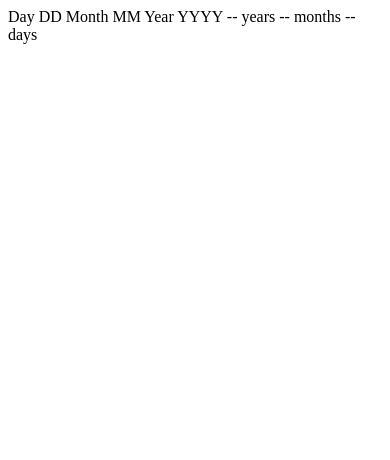
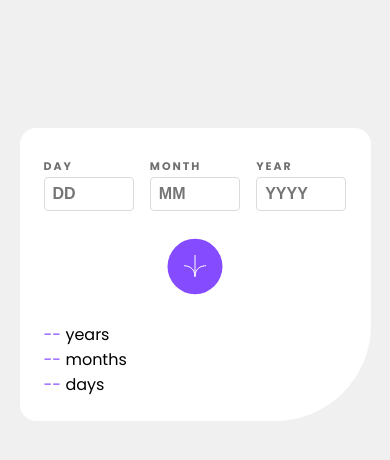
Before and after one commit to jorgecorderozx/frontendmentor-age-calculator, a plain HTML site: page index.html in a window 390 px wide. Drawn offline with Linux system fonts and the light colour scheme.

Commit message:
HTML structuring, mobile version started CSS Basic styles added First button and inputs versions finished

```diff
--- a/index.html
+++ b/index.html
@@ -1,25 +1,47 @@
 <!DOCTYPE html>
 <html lang="en">
+
 <head>
   <meta charset="UTF-8">
-  <meta name="viewport" content="width=device-width, initial-scale=1.0"> <!-- displays site properly based on user's device -->
+  <meta name="viewport" content="width=device-width, initial-scale=1.0">
+  <!-- displays site properly based on user's device -->
   <link rel="icon" type="image/png" sizes="32x32" href="./assets/images/favicon-32x32.png">
   <link rel="stylesheet" href="styles.css">
+  <link rel="preconnect" href="https://fonts.googleapis.com">
+  <link rel="preconnect" href="https://fonts.gstatic.com" crossorigin>
+  <link href="https://fonts.googleapis.com/css2?family=Poppins:ital,wght@0,400;0,700;1,400;1,800&display=swap"
+    rel="stylesheet">
   <title>Frontend Mentor | Age calculator app</title>
 </head>
-<body>
 
-  Day
-  DD
+<body class="flex-container">
+  <form action="" class="flex-container">
+    <div class="dateInputsContainer flex-container">
+      <div class="dateIndContainer">
+        <label for="dayField">Day</label>
+        <br>
+        <input type="text" id="dayField" placeholder="DD">
+      </div>
+      <div class="dateIndContainer">
+        <label for="monthField">Month</label>
+        <br>
+        <input type="text" id="monthField" placeholder="MM">
+      </div>
+      <div class="dateIndContainer">
+        <label for="yearField">Year</label>
+        <br>
+        <input type="text" id="yearField" placeholder="YYYY">
+      </div>
+    </div>
+    <button type="submit">
+      <img src="assets/images/icon-arrow.svg" alt="Button Arrow">
+    </button>
+    <div class="dateOutputContainer">
+      <p><span>--</span> years</p>
+      <p><span>--</span> months</p>
+      <p><span>--</span> days</p>
+    </div>
+  </form>
+</body>
 
-  Month
-  MM
-
-  Year
-  YYYY
-
-  -- years
-  -- months
-  -- days
-</body>
 </html>
--- a/styles.css
+++ b/styles.css
@@ -0,0 +1,76 @@
+:root {
+    --purple: hsl(259, 100%, 65%);
+    --light-red: hsl(0, 100%, 67%);
+    --white: hsl(0, 0%, 100%);
+    --off-white: hsl(0, 0%, 94%);
+    --light-grey: hsl(0, 0%, 86%);
+    --smokey-grey: hsl(0, 1%, 44%);
+    --off-black: hsl(0, 0%, 8%);
+}
+
+* {
+    margin: 0;
+    padding: 0;
+    box-sizing: border-box;
+}
+
+body {
+    background-color: var(--off-white);
+    font-family: Poppins, "sans serif";
+    min-height: 100vh;
+    flex-direction: column;
+    align-items: center;
+}
+
+.flex-container {
+    display: flex;
+}
+
+form {
+    background-color: var(--white);
+    margin: 20% 5vw 5vw 5vw;
+    padding: 1.5rem;
+    border-radius: 1rem 1rem 6rem 1rem;
+    flex-direction: column;
+    position: relative;
+    top: 50px;
+}
+
+.dateInputsContainer {
+    gap: 1rem;
+}
+
+.dateIndContainer {
+    width: 33.3%;
+}
+
+label {
+    color: var(--smokey-grey);
+    text-transform: uppercase;
+    letter-spacing: 2px;
+    font-size: 11px;
+    font-weight: 700;
+}
+
+input {
+    width: 100%;
+    height: 2rem;
+    font-size: 16px;
+    font-weight: 700;
+    border: 1px solid var(--light-grey);
+    padding: 1rem 0.5rem;
+    border-radius: 0.25rem;
+}
+
+span {
+    color: var(--purple);
+}
+
+button {
+    background-color: var(--purple);
+    border: none;
+    align-self: center;
+    border-radius: 50%;
+    padding: 2rem;
+    transform: scale(0.5);
+}
```
